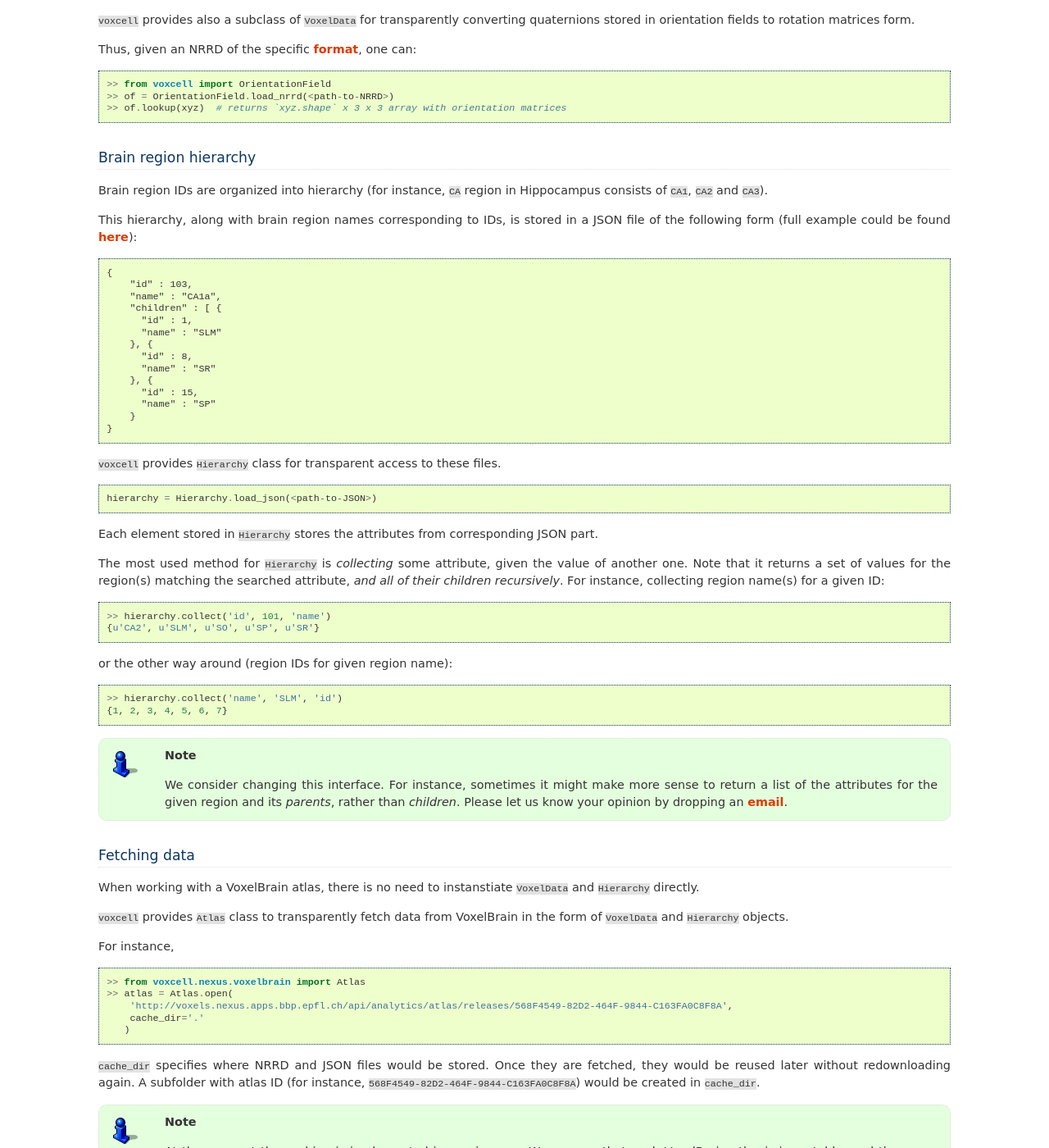
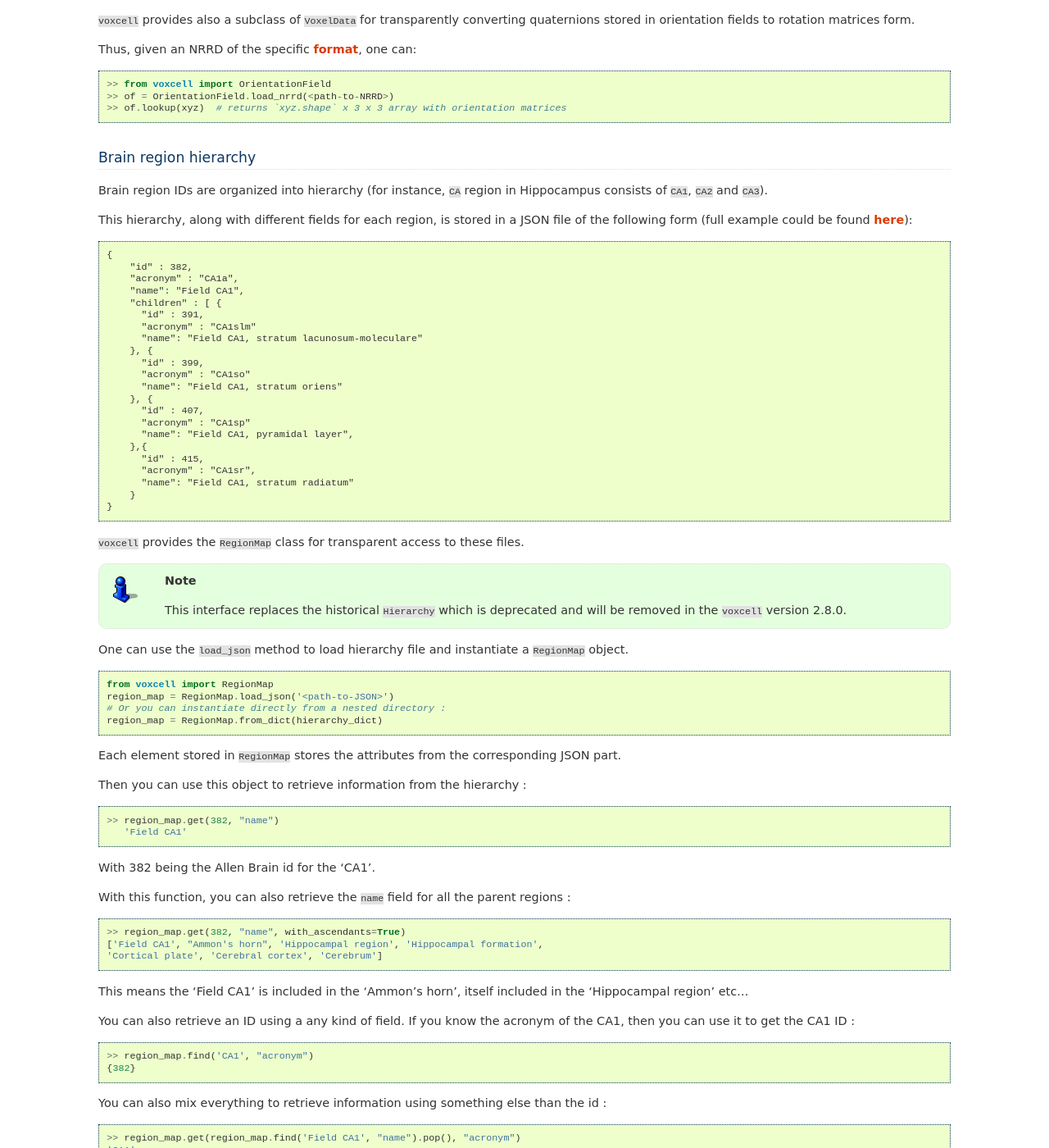
Before and after one commit to BlueBrain/voxcell, a Sphinx documentation site: the page built from doc/source/atlas.rst, in a window 1280 px wide and 1400 px high, scrolled down 1258 px. Shown: the whole window at 82% size. Built offline with Sphinx 7.4.7, drawn with Linux system fonts in a browser that asks for light colours; some of the changed text lies outside the part shown.

Commit message:
Hierarchy class deprecation [BRBLD-56]
Change-Id: Ide2f046978ac8453c11038f2d95435a8a95915c6

```diff
--- a/CHANGELOG.rst
+++ b/CHANGELOG.rst
@@ -8,6 +8,9 @@ Version 2.7.1
   string properties is applied. If unique values of a property make less than half of its all values
   then it is loaded as pandas.Categorical.
 
+- Deprecated the Hierarchy class in profit of the RegionMap. The Hierarchy class should be removed
+  in 2.8.0. Redo the docs for the RegionMap object.
+
 Version 2.7.0
 -------------
 
--- a/doc/source/atlas.rst
+++ b/doc/source/atlas.rst
@@ -83,55 +83,94 @@ Brain region hierarchy
 
 Brain region IDs are organized into hierarchy (for instance, ``CA`` region in Hippocampus consists of ``CA1``, ``CA2`` and ``CA3``).
 
-This hierarchy, along with brain region names corresponding to IDs, is stored in a JSON file of the following form (full example could be found `here <http://voxels.nexus.apps.bbp.epfl.ch/api/analytics/atlas/releases/9B1F97DD-13B8-4FCF-B9B1-59E4EBE4B5D8/filters/brain_region/65535>`_):
+This hierarchy, along with different fields for each region, is stored in a JSON file of the
+following form (full example could be found `here <http://api.brain-map.org/api/v2/structure_graph_download/1.json>`_):
 
 .. code-block:: console
 
     {
-        "id" : 103,
-        "name" : "CA1a",
+        "id" : 382,
+        "acronym" : "CA1a",
+        "name": "Field CA1",
         "children" : [ {
-          "id" : 1,
-          "name" : "SLM"
+          "id" : 391,
+          "acronym" : "CA1slm"
+          "name": "Field CA1, stratum lacunosum-moleculare"
         }, {
-          "id" : 8,
-          "name" : "SR"
+          "id" : 399,
+          "acronym" : "CA1so"
+          "name": "Field CA1, stratum oriens"
         }, {
-          "id" : 15,
-          "name" : "SP"
+          "id" : 407,
+          "acronym" : "CA1sp"
+          "name": "Field CA1, pyramidal layer",
+        },{
+          "id" : 415,
+          "acronym" : "CA1sr",
+          "name": "Field CA1, stratum radiatum"
         }
     }
 
 
-|name| provides ``Hierarchy`` class for transparent access to these files.
+|name| provides the ``RegionMap`` class for transparent access to these files.
+
+.. note::
+    This interface replaces the historical ``Hierarchy`` which is deprecated and will be removed
+    in the |name| version 2.8.0.
+
+One can use the ``load_json`` method to load hierarchy file and instantiate a ``RegionMap`` object.
 
 .. code-block:: python
 
-    hierarchy = Hierarchy.load_json(<path-to-JSON>)
+    from voxcell import RegionMap
+    region_map = RegionMap.load_json('<path-to-JSON>')
+    # Or you can instantiate directly from a nested directory :
+    region_map = RegionMap.from_dict(hierarchy_dict)
 
-Each element stored in ``Hierarchy`` stores the attributes from corresponding JSON part.
+Each element stored in ``RegionMap`` stores the attributes from the corresponding JSON part.
 
-The most used method for ``Hierarchy`` is *collecting* some attribute, given the value of another one.
-Note that it returns a set of values for the region(s) matching the searched attribute, *and all of their children recursively*. For instance, collecting region name(s) for a given ID:
+Then you can use this object to retrieve information from the hierarchy :
 
 .. code-block:: python
 
-    >> hierarchy.collect('id', 101, 'name')
-    {u'CA2', u'SLM', u'SO', u'SP', u'SR'}
+    >> region_map.get(382, "name")
+       'Field CA1'
 
-or the other way around (region IDs for given region name):
+With 382 being the Allen Brain id for the 'CA1'.
+
+With this function, you can also retrieve the ``name`` field for all the parent regions :
 
 .. code-block:: python
 
-    >> hierarchy.collect('name', 'SLM', 'id')
-    {1, 2, 3, 4, 5, 6, 7}
+    >> region_map.get(382, "name", with_ascendants=True)
+    ['Field CA1', "Ammon's horn", 'Hippocampal region', 'Hippocampal formation',
+    'Cortical plate', 'Cerebral cortex', 'Cerebrum']
+This means the 'Field CA1' is included in the 'Ammon's horn', itself included in the 'Hippocampal region'
+etc...
 
-.. note::
+You can also retrieve an ID using a any kind of field. If you know the acronym of the CA1, then you can use it to
+get the CA1 ID :
 
-    We consider changing this interface.
-    For instance, sometimes it might make more sense to return a list of the attributes for the given region and its *parents*, rather than *children*.
-    Please let us know your opinion by dropping an `email <mailto: bbp-ou-nse@groupes.epfl.ch>`_.
+.. code-block:: python
 
+    >> region_map.find('CA1', "acronym")
+    {382}
+
+You can also mix everything to retrieve information using something else than the id :
+
+.. code-block:: python
+
+    >> region_map.get(region_map.find('Field CA1', "name").pop(), "acronym")
+    'CA1'
+
+You can also check if a brain region possesses a brain sub-region or not :
+
+.. code-block:: python
+
+    >> region_map.is_leaf_id(382)
+    False
+    >> region_map.is_leaf_id(399)
+    True
 
 Fetching data
 ~~~~~~~~~~~~~
@@ -167,11 +206,11 @@ We can load any of those with:
     >> brain_regions = atlas.load_data('brain_regions')
     >> longitude = atlas.load_data('longitude')
 
-as well as brain region hierarchy:
+as well as brain region map :
 
 .. code-block:: python
 
-    >> hierarchy = atlas.load_hierarchy()
+    >> region_map = atlas.load_region_map()
 
 By default, ``VoxelData`` class is used for loading NRRD. To change it to ``OrientationField``, please specify it with:
 
@@ -204,5 +243,5 @@ In this case there is no need to specify ``cache-dir`` when instantiating ``Atla
 
     >> atlas = Atlas.open('/gpfs/bbp.cscs.ch/project/proj67/entities/dev/atlas/O1-230/')
 
-    >> hierarchy = atlas.load_hierarchy()
+    >> region_map = atlas.load_region_map()
     >> brain_regions = atlas.load_data('brain_regions')
--- a/voxcell/version.py
+++ b/voxcell/version.py
@@ -1,2 +1,2 @@
 """voxcell version"""
-VERSION = '2.7.1.dev0'
+VERSION = '2.7.1.dev1'
```
Also changed, not shown: 2 other files.
